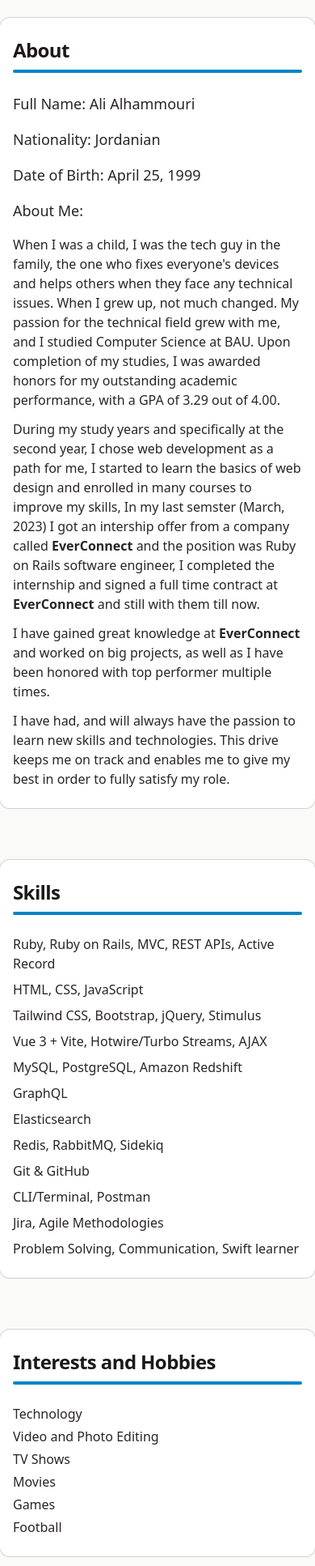
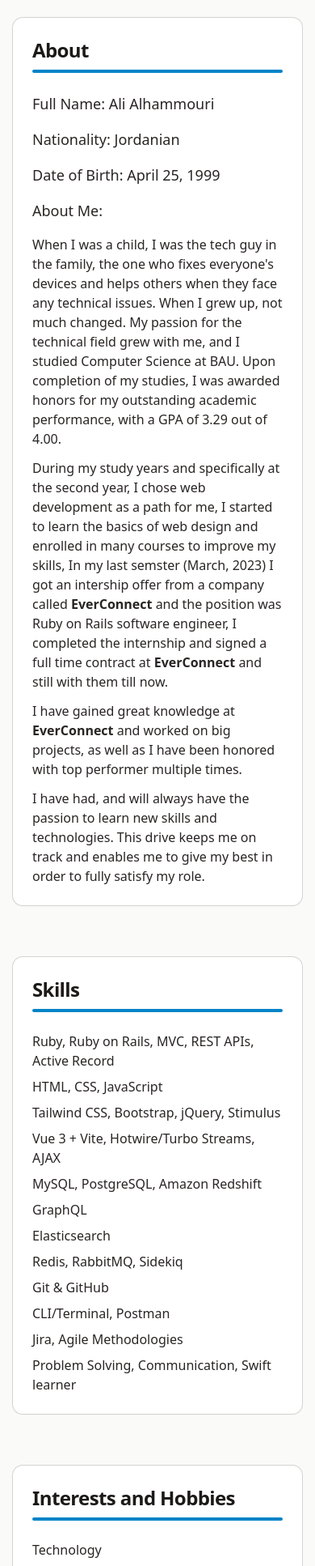
Before and after one commit to Alialhammouri/alialhammouri, a plain HTML site: page index.html in a window 390 px wide. Shown: the part 66-2000 px from the top of the page at 81% size. Drawn offline with nearby package versions, Linux system fonts and the light colour scheme.

Commit message:
view enhancements

```diff
--- a/index.html
+++ b/index.html
@@ -40,7 +40,7 @@
     </header>
     <main>
       <section id="about" class="py-8 md:py-10">
-        <div class="max-w-6xl mx-auto px-4 bg-white rounded-xl shadow-sm ring-1 ring-stone-300 p-6 md:p-8">
+        <div class="max-w-6xl mx-4 md:mx-auto bg-white rounded-xl shadow-sm ring-1 ring-stone-300 p-6 md:p-8">
           <h3 class="text-2xl font-semibold tracking-tight text-stone-900 mb-2">About</h3>
           <div class="h-1 w-16 bg-sky-600 rounded mb-6 w-full"></div>
           <h5 class="text-lg mb-4">Full Name: Ali Alhammouri</h5>
@@ -56,7 +56,7 @@
         </div>
       </section>
       <section id="skills" class="py-8 md:py-10">
-        <div class="max-w-6xl mx-auto px-4 bg-white rounded-xl shadow-sm ring-1 ring-stone-300 p-6 md:p-8">
+        <div class="max-w-6xl mx-4 md:mx-auto bg-white rounded-xl shadow-sm ring-1 ring-stone-300 p-6 md:p-8">
           <h3 class="text-2xl font-semibold tracking-tight text-stone-900 mb-2">Skills</h3>
           <div class="h-1 w-16 bg-sky-600 rounded mb-6 w-full"></div>
           <ul class="grid md:grid-cols-2 gap-x-8 gap-y-2">
@@ -76,7 +76,7 @@
         </div>
       </section>
       <section id="interests" class="py-8 md:py-10">
-        <div class="max-w-6xl mx-auto px-4 bg-white rounded-xl shadow-sm ring-1 ring-stone-300 p-6 md:p-8">
+        <div class="max-w-6xl mx-4 md:mx-auto bg-white rounded-xl shadow-sm ring-1 ring-stone-300 p-6 md:p-8">
           <h3 class="text-2xl font-semibold tracking-tight text-stone-900 mb-2">Interests and Hobbies</h3>
           <div class="h-1 w-16 bg-sky-600 rounded mb-6 w-full"></div>
           <ul class="space-y-1">
@@ -90,7 +90,7 @@
         </div>
       </section>
       <section id="contact" class="py-8 md:py-10">
-        <div class="max-w-6xl mx-auto px-4 bg-white rounded-xl shadow-sm ring-1 ring-stone-300 p-6 md:p-8">
+        <div class="max-w-6xl mx-4 md:mx-auto bg-white rounded-xl shadow-sm ring-1 ring-stone-300 p-6 md:p-8">
           <h3 class="text-2xl font-semibold tracking-tight text-stone-900 mb-2">Contact Me</h3>
           <div class="h-1 w-16 bg-sky-600 rounded mb-6 w-full"></div>
           <ul class="space-y-1">
```
